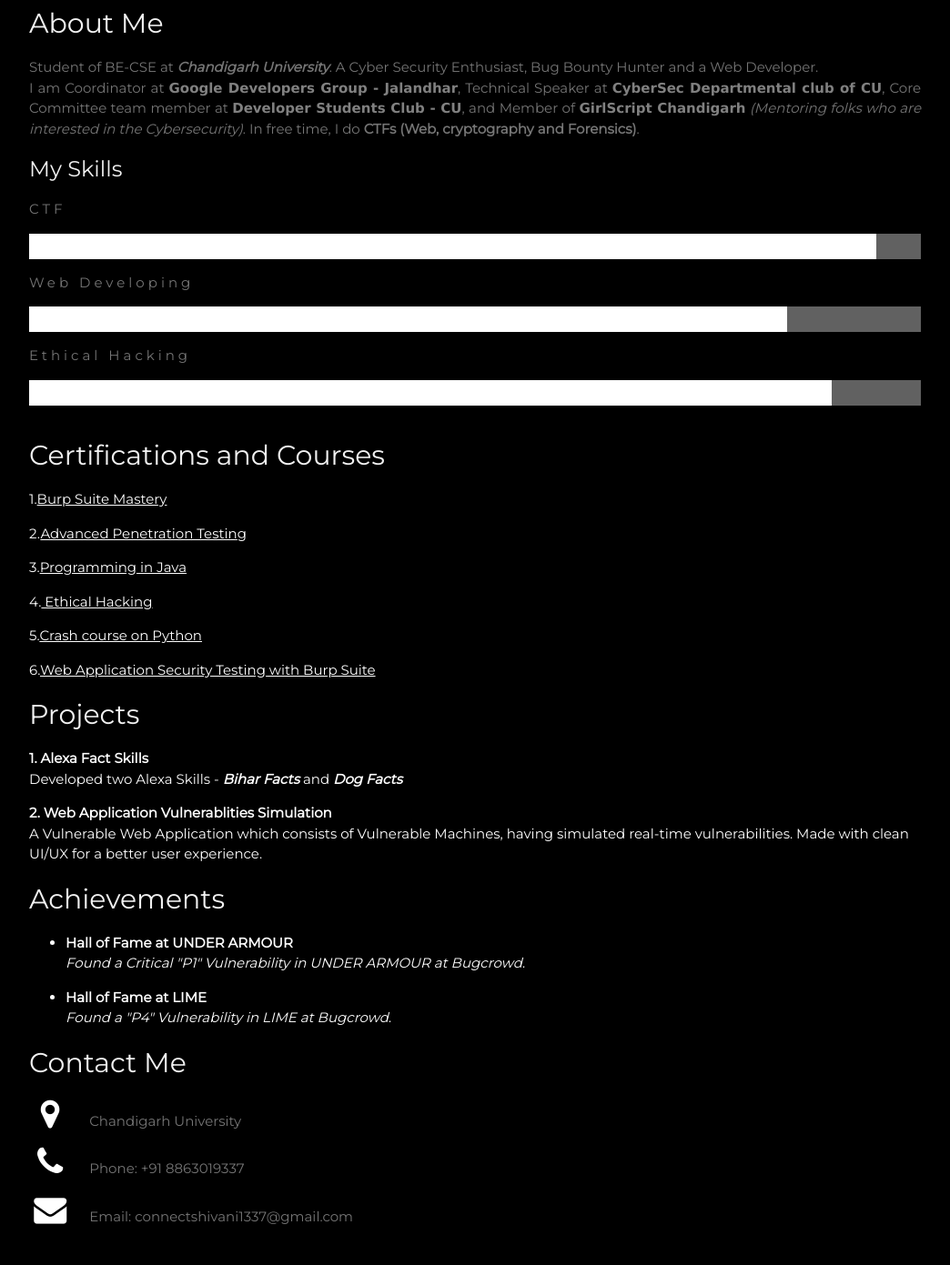
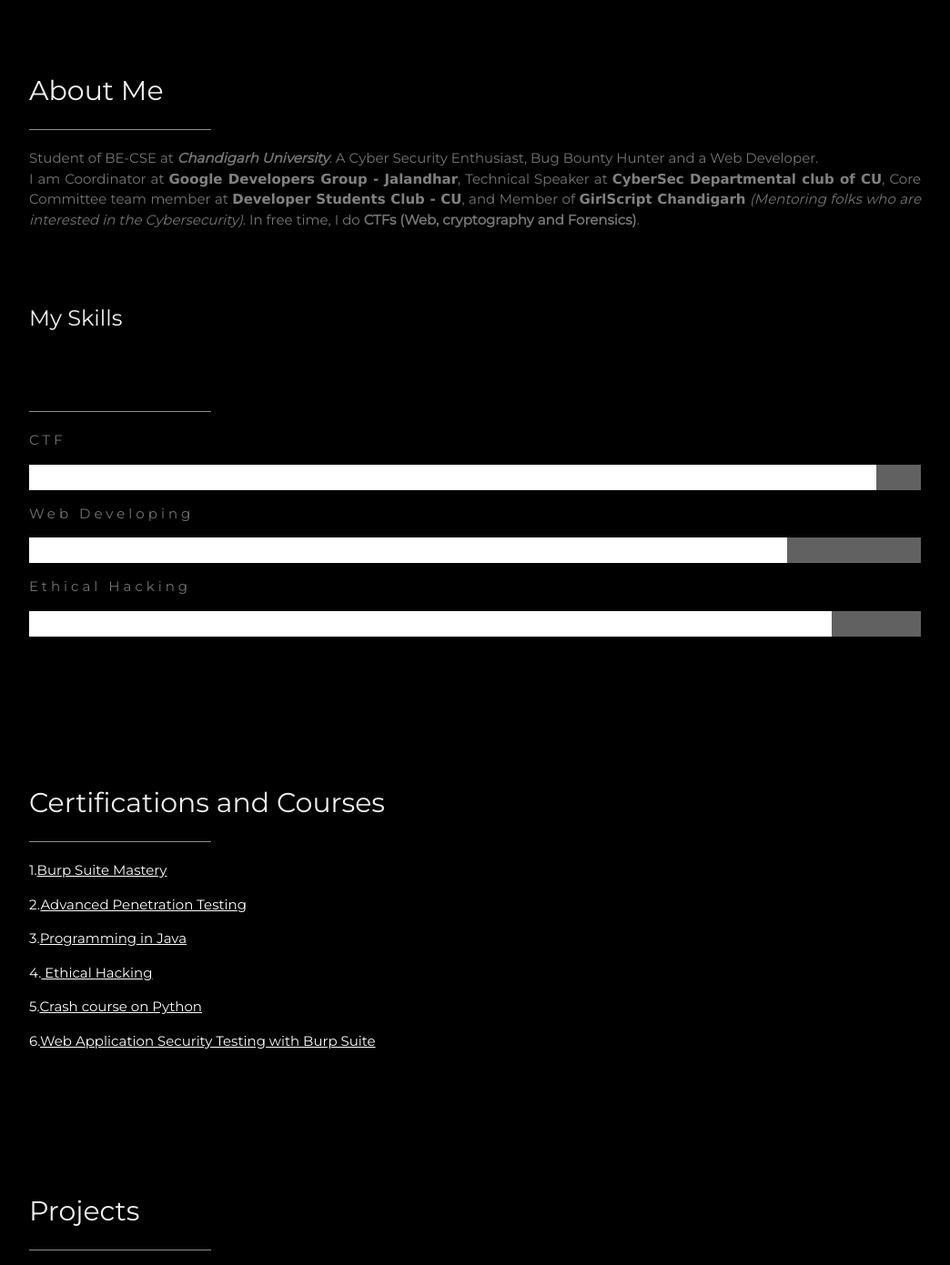
Before and after one commit to Shivani1337/Portfolio-Website, a plain HTML site: page Index.html in a window 1280 px wide. Shown: the part 174-1565 px from the top of the page at 91% size, without its empty margins (118-1162 px from the left). Drawn offline with nearby package versions, Linux system fonts and the light colour scheme.

Commit message:
Update Index.html

```diff
--- a/Index.html
+++ b/Index.html
@@ -27,8 +27,9 @@ body, h1,h2,h3,h4,h5,h6 {font-family: "Montserrat", sans-serif}
   </header>
 
   <!-- About Section -->
-  <div class="w3-content w3-justify w3-text-grey w3-padding-50" id="about">
+  <div class="w3-content w3-justify w3-text-grey w3-padding-64" id="about">
     <h2 class="w3-text-light-grey">About Me</h2>
+	  <hr style="width:200px" class="w3-opacity">
 
     <p>
 Student of BE-CSE at <b><i>Chandigarh University</i></b>.
@@ -39,7 +40,8 @@ I am Coordinator at <strong><font face="verdana" color="grey">Google Developers
 	    and Member of <strong><font face="verdana" color="grey">GirlScript Chandigarh</font></strong> <i>(Mentoring folks who are interested in the Cybersecurity)</i>.
     In free time, I do <b>CTFs (Web, cryptography and Forensics)</b>.
 	    </p>
-    <h3 class="w3-padding-60 w3-text-light-grey">My Skills</h3>
+    <h3 class="w3-padding-64 w3-text-light-grey">My Skills</h3>
+	  <hr style="width:200px" class="w3-opacity">
     <p class="w3-wide">CTF </p>
     <div class="w3-dark-grey">
       <div class="w3-white" style="height:28px;width:95%"></div>
@@ -55,8 +57,9 @@ I am Coordinator at <strong><font face="verdana" color="grey">Google Developers
   </div>
 <!--
   <!-- Portfolio Section -->
-  <div class="w3-padding-60 w3-content" id="photos">
+  <div class="w3-padding-64 w3-content" id="photos">
     <h2 class="w3-text-light-grey">Certifications and Courses</h2>
+	  <hr style="width:200px" class="w3-opacity">
 
    <p>1.<a href="https://training.peritusinfosec.com/courses/366780/certificate">Burp Suite Mastery </a></p>
    <p>2.<a href="https://api-courses.cybrary.it/api/certificate/CC-44ace6ab-c13d-4d56-b0dd-b867eec0a824/view">Advanced Penetration Testing</a></p>
@@ -70,8 +73,9 @@ I am Coordinator at <strong><font face="verdana" color="grey">Google Developers
   </div>
 
 <!-- Projects-->
-<div class="w3-padding-60 w3-content" id="photos">
+<div class="w3-padding-64 w3-content" id="photos">
     <h2 class="w3-text-light-grey">Projects</h2>
+	<hr style="width:200px" class="w3-opacity">
 
 
 	 <p><strong>1. Alexa Fact Skills </strong>
@@ -85,9 +89,9 @@ I am Coordinator at <strong><font face="verdana" color="grey">Google Developers
 
 
 <!-- Achievements-->
-<div class="w3-padding-60 w3-content" id="photos">
+<div class="w3-padding-64 w3-content" id="photos">
     <h2 class="w3-text-light-grey">Achievements</h2>
-
+    <hr style="width:200px" class="w3-opacity">
 
 	 <p><strong>
 		 <ul>
@@ -102,7 +106,7 @@ I am Coordinator at <strong><font face="verdana" color="grey">Google Developers
 
 
   <!-- Contact Section -->
-  <div class="w3-padding-60 w3-content w3-text-grey" id="contact">
+  <div class="w3-padding-64 w3-content w3-text-grey" id="contact">
     <h2 class="w3-text-light-grey">Contact Me</h2>
 
 
```
